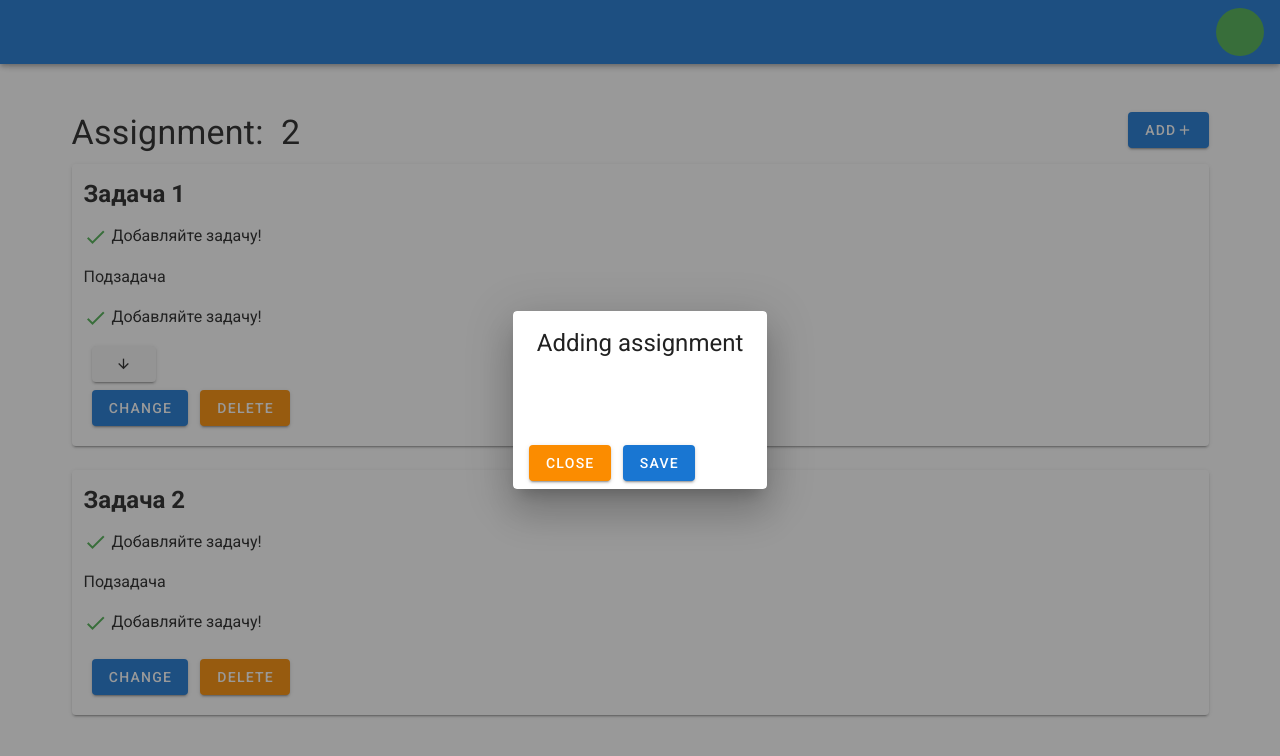
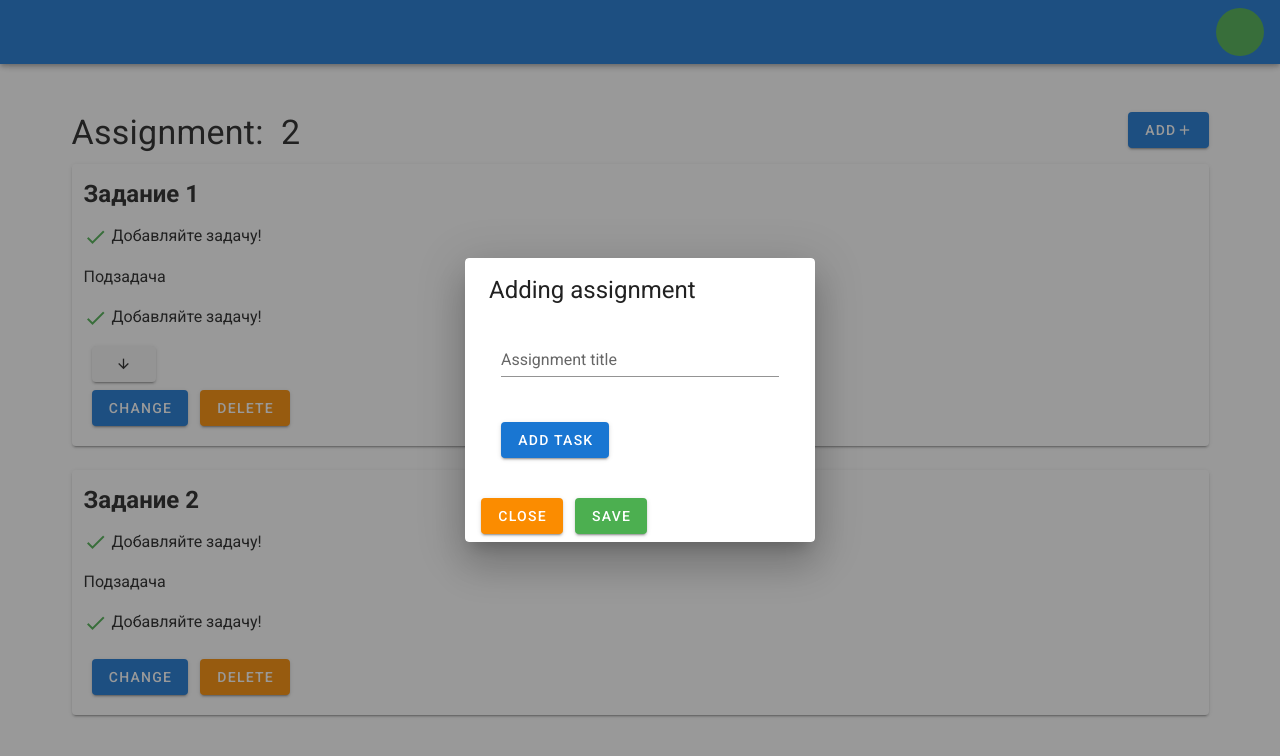
Before and after one commit to hiff0/vue-todo-list, a Vue app: page / in a window 1280 px wide. Both pictures are taken after a click on the button "ADD". Shown: the top 756 px of the page. Built offline with nearby package versions, Linux system fonts and the light colour scheme.

Commit message:
add DialogAddition component for addition assignment

```diff
--- a/src/components/Assignment.vue
+++ b/src/components/Assignment.vue
@@ -2,12 +2,12 @@
     <div>
         <v-row v-for="(assigment, index) of assignmentList" :key="index">
             <v-col>
-                <v-card :title="assigment.title" variant="outlined" class="pa-3">
+                <v-card variant="outlined" class="pa-3">
                     <h2>{{ assigment.title }}</h2>
                     <AssignmentTask :index="index" />
                     <v-card-actions>
                         <ButtonOutline text="Change" color="primary" class="mr-3" />
-                        <DialogDelete :index="index"/>
+                        <DialogDelete :index="index" />
                     </v-card-actions>
                 </v-card>
             </v-col>
--- a/src/components/ButtonOutline.vue
+++ b/src/components/ButtonOutline.vue
@@ -1,6 +1,6 @@
 <template>
     <div>
-        <v-btn :color="color" variant="outlined" @click="onClick">
+        <v-btn :color="color" variant="outlined" @click="onClick" :size="size">
             {{ text }}
             <v-icon size="medium" v-if="preIcon">
                 {{ preIcon }}
@@ -31,6 +31,10 @@ export default Vue.extend({
         appendIcon: {
             type: String,
             default: ''
+        },
+        size: {
+            type: String,
+            default: ''
         }
     },
     methods: {
--- a/src/components/DialogAddition.vue
+++ b/src/components/DialogAddition.vue
@@ -1,29 +1,42 @@
 <template>
   <v-dialog v-model="dialog" persistent width="auto">
     <template v-slot:activator="{ props }">
-        <ButtonOutline text="Add" color="primary" @buttonclick="openDialog" v-bind="props" append-icon="mdi-plus"/>
+      <ButtonOutline text="Add" color="primary" @buttonclick="openDialog" append-icon="mdi-plus" v-bind="props"
+        v-bind:title="message" />
     </template>
-      <v-card>
+    <v-card style="min-width: 350px">
       <v-card-title>
         <span class="text-h5">Adding assignment</span>
       </v-card-title>
       <v-card-text>
         <v-container>
           <v-row>
-              <v-col>
-
+            <v-col cols="12">
+              <v-text-field v-model="additionAssignmentTitle" label="Assignment title" variant="solo">
+              </v-text-field>
             </v-col>
           </v-row>
           <v-row>
-              <v-col>
-
+            <v-col cols="12">
+              <ButtonOutline text="Add task" color="primary" @buttonclick="addTask" />
+            </v-col>
+          </v-row>
+          <v-row v-for="(task, index) in additionTasks" :key="index">
+            <v-col cols="11">
+              <v-text-field v-model="task.value" label="Task title">
+              </v-text-field>
+            </v-col>
+            <v-col cols="1">
+              <v-icon @click="deleteTask(index)" :title="'Delete Task'">
+                mdi-minus-circle
+              </v-icon>
             </v-col>
           </v-row>
         </v-container>
       </v-card-text>
       <v-card-actions>
-          <ButtonOutline text="Close" color="warning" @buttonclick="closeDialog" class="mr-3"/>
-          <ButtonOutline text="Save" color="primary" @buttonclick="closeDialog"/>
+        <ButtonOutline text="Close" color="warning" @buttonclick="closeDialog" class="mr-3" />
+        <ButtonOutline text="Save" color="success" @buttonclick="addAssignment" />
       </v-card-actions>
     </v-card>
   </v-dialog>
@@ -31,16 +44,25 @@
 
 <script lang="ts">
 import Vue from 'vue';
+import { Task } from '@/interfaces';
 import ButtonOutline from './ButtonOutline.vue';
 
+interface DataInerface {
+  dialog: boolean;
+  additionAssignmentTitle: string | null;
+  additionTasks: Task[];
+  message: string;
+}
 
-// TODO добавить тип для data
 export default Vue.extend({
-    data: () => ({
+  data: (): DataInerface => {
+    return {
       dialog: false,
       additionAssignmentTitle: '',
-      additionTasksTitle: []
-    }),
+      additionTasks: [],
+      message: 'Add assignment'
+    }
+  },
   components: {
     ButtonOutline
   },
@@ -51,6 +73,27 @@ export default Vue.extend({
     closeDialog(): void {
       this.dialog = false;
     },
+    addTask(): void {
+      const task = {
+        id: this.additionTasks.length + 1,
+        value: '',
+        done: false
+      }
+      this.additionTasks.push(task);
+    },
+    deleteTask(index: number): void {
+      this.additionTasks.splice(index, 1);
+    },
+    addAssignment(): void {
+      const assignment = {
+        title: this.additionAssignmentTitle,
+        tasks: this.additionTasks
+      }
+      this.$store.dispatch('assignment/addAssignment', assignment);
+      this.additionAssignmentTitle = null;
+      this.additionTasks = [];
+      this.dialog = false;
+    },
   },
 })
 </script>
--- a/src/interfaces/index.ts
+++ b/src/interfaces/index.ts
@@ -17,7 +17,7 @@ export interface AssignmentState {
 
 export interface RootState {
     version: string;
-  }
+}
 
 
 export interface AssignmentGetters {
--- a/src/store/modules/assignment.ts
+++ b/src/store/modules/assignment.ts
@@ -77,13 +77,13 @@ const tasksListTwo: Task[] = [
 const assignmentList: Assignment[] = [
     {
         id: 1,
-        title: 'Задача 1',
+        title: 'Задание 1',
         tasks: tasksListOne,
         done: false
     },
     {
         id: 2,
-        title: 'Задача 2',
+        title: 'Задание 2',
         tasks: tasksListTwo,
         done: false
     }
@@ -96,27 +96,35 @@ const assignment: Module<AssignmentState, RootState> = {
     },
     getters: {
         assignments(state): Assignment[] {
-            return state.assignmentList
+            return state.assignmentList;
         },
         assignment: (state) => (id: number): Assignment | undefined => {
             for (const assign of state.assignmentList) {
                 if (assign.id === id) {
-                    return assign
+                    return assign;
                 }
             }
         },
         tasks: (state) => (index: number): Task[] => {
-            return state.assignmentList[index].tasks
+            return state.assignmentList[index].tasks;
         }
     },
     mutations: {
         deleteAssignment(state, index: number): void {
-            state.assignmentList.splice(index, 1)
+            state.assignmentList.splice(index, 1);
+        },
+        addAssignment(state, assignment: Assignment): void {
+            assignment.id = state.assignmentList.length + 1;
+            assignment.done = false;
+            state.assignmentList.push(assignment);
         }
     },
     actions: {
         deleteAssignment({ commit }, index: number): void {
-            commit('deleteAssignment', index)
+            commit('deleteAssignment', index);
+        },
+        addAssignment({ commit }, assignment: Assignment): void {
+            commit('addAssignment', assignment);
         }
     },
 }
--- a/src/views/AdditionView.vue
+++ b/src/views/AdditionView.vue
@@ -1,5 +1,5 @@
 <template>
-  <!-- <v-container style="max-width: 500px">
+  <v-container style="max-width: 500px">
     <v-text-field v-model="newTask" label="What are you working on?" variant="solo" @keydown.enter="create">
       <template v-slot:append>
         <v-fade-transition>
@@ -64,7 +64,7 @@
         </template>
       </v-slide-y-transition>
     </v-card>
-  </v-container> -->
+  </v-container>
 </template>
 
 <script>
```
Lines whose indentation alone changed are shown as unchanged.
